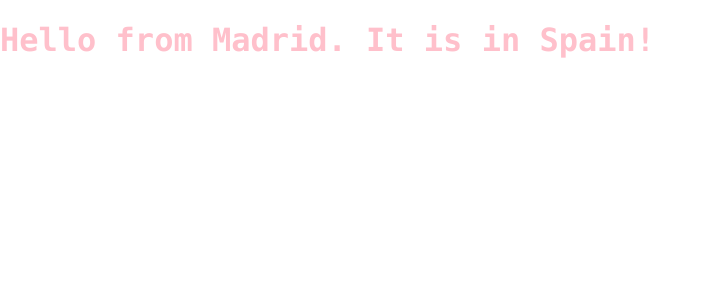
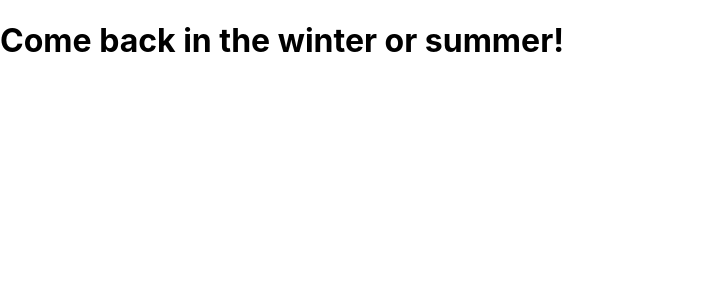
Before and after one commit to LinaSachuk/Learning-React, a React (Create React App) app in the folder hello-react/: page / in a window 1280 px wide. Shown: the top 300 px of the page, without its empty margins (0-710 px from the left). Built offline with nearby package versions, Linux system fonts and the light colour scheme.

Commit message:
add react fragments

```diff
--- a/hello-react/src/index.js
+++ b/hello-react/src/index.js
@@ -2,12 +2,45 @@ import React from 'react';
 import ReactDOM from 'react-dom';
 import './index.css';
 
-let city = {
-  name: "Madrid",
-  country: "Spain"
-};
+function Lake({ name }) {
+  return (
+    <div>
+      <h1>Visit {name}!</h1>
+    </div>
+  )
+}
+
+function SkiResort({ name }) {
+  return (
+    <div>
+      <h1>Visit {name}!</h1>
+    </div>
+  )
+}
+
+function App(props) {
+  return (
+    <div>
+      {props.season === 'summer' ? (
+        <Lake name='Jenny Lake' />
+      ) : props.season === 'winter' ? (
+        <SkiResort name="JHMR" />
+      ) : (
+            <h1>
+              Come back in the winter or summer!
+            </h1>
+          )
+
+      }
+    </div>
+  );
+}
+
+
+
 
 ReactDOM.render(
-  <h1 id='heading' className='cool-text'>Hello from {city.name}. It is in {city.country}!</h1>,
+  <App season='fall'
+  />,
   document.getElementById('root')
 );
```
